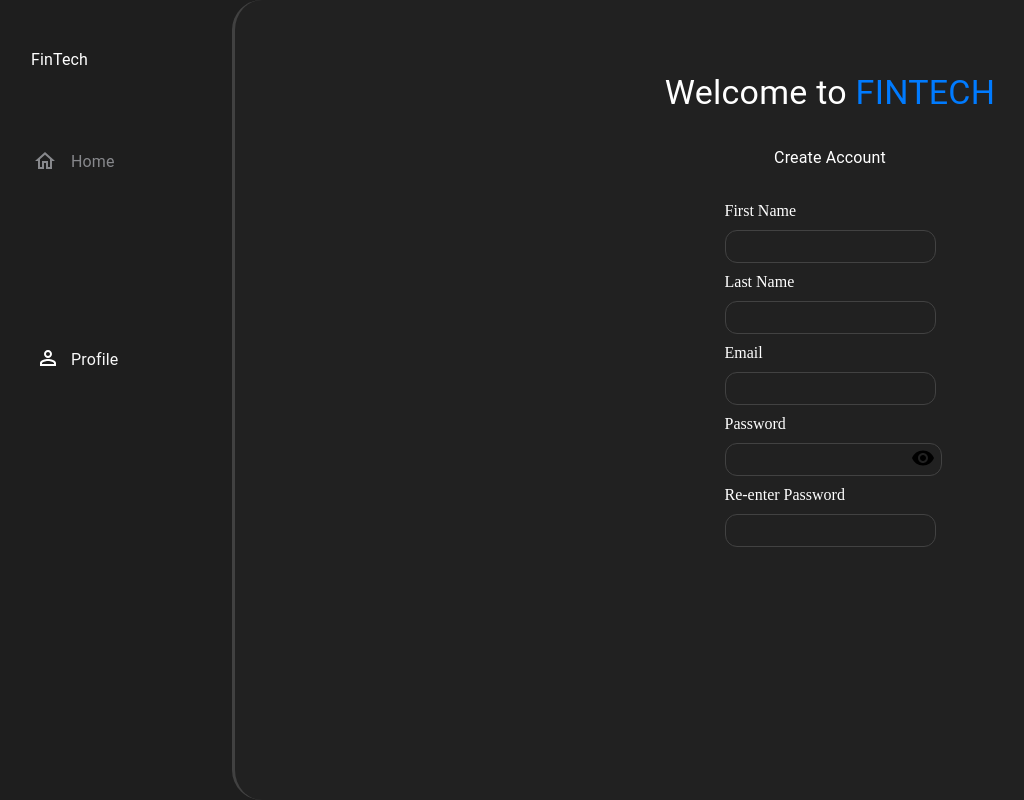
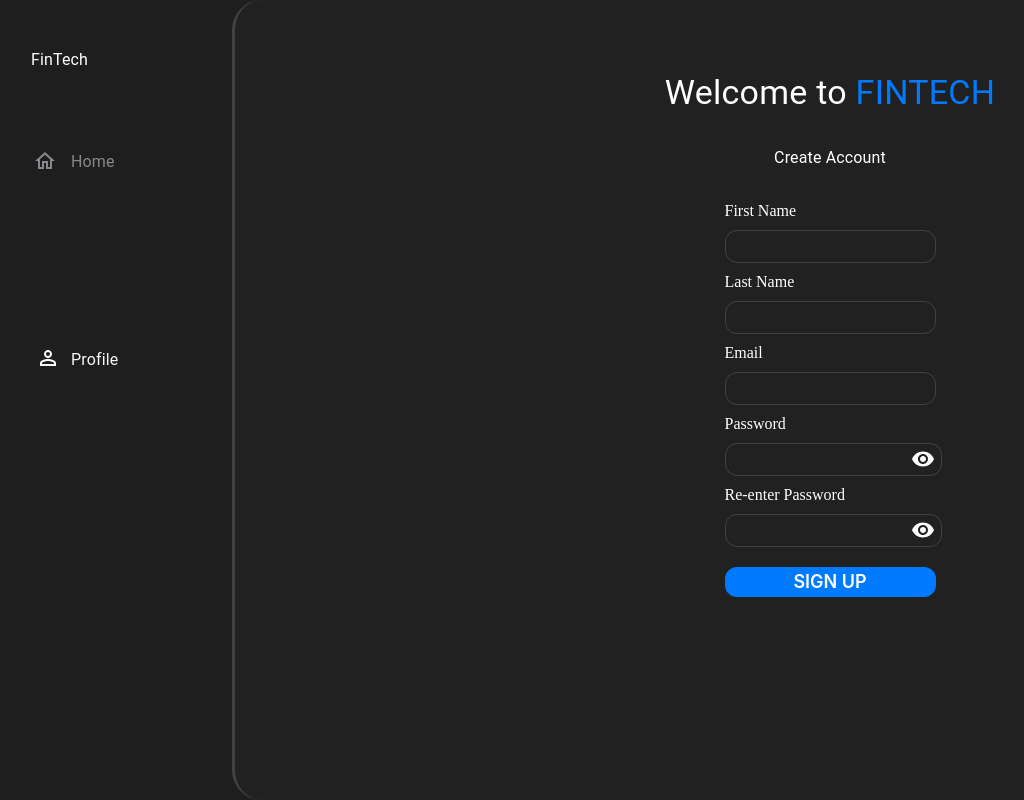
Before and after one commit to HarutyunTovmasyan19994/FinTech, a React (Create React App) app: page / in a window 1280 px wide. Shown: the top 800 px of the page, without its empty margins (9-1033 px from the left). Built offline with nearby package versions, Linux system fonts and the light colour scheme.

Commit message:
regiration sin up button

```diff
--- a/package.json
+++ b/package.json
@@ -14,6 +14,7 @@
     "@types/node": "^16.11.39",
     "@types/react": "^18.0.12",
     "@types/react-dom": "^18.0.5",
+    "axios": "^0.27.2",
     "react": "^18.1.0",
     "react-dom": "^18.1.0",
     "react-redux": "^8.0.2",
--- a/src/Registration/registration.css
+++ b/src/Registration/registration.css
@@ -8,11 +8,9 @@
 }
 .left{
     position: relative;
-    width: 49.9999%;
     height: 100%;
 }
 .right{
-    width: 49.9999%;
     position: absolute;
     left: 241px;
     top: 0;
@@ -148,4 +146,25 @@ background-color: transparent;
 border: none;
 cursor: pointer;
 margin-left: -2rem;
+margin-top: 3px;
 }
+.btn{
+    width: 100%;
+    padding: 6px 12px;
+    background-color: #007bff;
+    border: none;
+    margin-top: 10px;
+    border-radius: 12px;
+    font-family: "Inter";
+    font-style: normal;
+    font-weight: 600;
+    font-size: 18px;
+    line-height: 18px;
+    color: #ffffff;
+    text-transform: uppercase;
+    cursor: pointer;
+}
+.errorPassword{
+    margin-bottom: 10px;
+    color: red;
+}
--- a/src/Registration/registration.tsx
+++ b/src/Registration/registration.tsx
@@ -1,20 +1,75 @@
-import React,{FC,useState} from 'react'
-import {Box,Typography,TextField} from '@mui/material';
+import React,{FC,useState,useEffect,ChangeEvent} from 'react'
+import {Box,Typography} from '@mui/material';
 import HomeOutlinedIcon from '@mui/icons-material/HomeOutlined';
 import VisibilityIcon from '@mui/icons-material/Visibility';
 import VisibilityOffIcon from '@mui/icons-material/VisibilityOff';
 import PermIdentityOutlinedIcon from '@mui/icons-material/PermIdentityOutlined';
 import './registration.css'
+import { FeaturedVideo } from '@mui/icons-material';
+import axios from 'axios';
 
+interface iUser {
+    firstName:string,
+    lastName:string,
+    email:string,
+    password:string,
+    reEnterPassword:string
+}
+
+const initialState:iUser ={
+    firstName:'',
+    lastName:'',
+    email:'',
+    password:'',
+    reEnterPassword:''
+}
+const SIN_UP = "https://fin-tech5.herokuapp.com/register"
 const CreactAccount:FC = () =>{
-    const[focus,setFocus] = useState<boolean>(false)
-    const handleShowHide =():void => {
-        setFocus(prev=>!prev)
+    const[user,setUser] = useState<iUser>(initialState)
+    const[showHide,setShowHide] = useState<boolean>(false);
+    const[isError,setIsError] = useState<string>("")
+    const[showHideRe,setShowHideRe] = useState<boolean>(false);
+    const userForm = (event: ChangeEvent<HTMLInputElement>) => {
+        const { name, value } = event.target
+        setUser({ ...user, [name]: value })
+
     }
-    const handleType =() =>{
-        focus ? "text" : "password"
+    const suumbitHandle =(e:any) => {
+        e.preventDefault()
+         if(user.password != user.reEnterPassword){
+            setIsError("Password and re-Enter password does not match")
+        }
+        axios.post(SIN_UP, {
+          firstName:user.firstName,
+          lastName:user.lastName,
+           password:user.password,
+           passwordConfirm:user.reEnterPassword,
+          email: user.email
+       }).then(resp=> {
+        console.log(resp)
+      }).catch(error=> {
+        if (error.response) {
+          console.log("error.response ", error.response);
+        } else if (error.request) {
+          console.log("error.request ", error.request);
+        } else if (error.message) {
+          console.log("error.message ", error.message);
+        }
+      });
+           // fetch(SIN_UP,{
+             //   method:"POST",
+               // body: JSON.stringify({
+                 //   "firstName":user.firstName,
+                   // "lastName":user.lastName,
+                    //"password":user.password,
+                   // "passwordConfirm":user.reEnterPassword,
+                   // "email": user.email
+                //})
+
+            //})
+            setUser(initialState)
     }
-    console.log(focus)
+
     return(
         <Box className="box">
            <Box className="left">
@@ -44,33 +99,33 @@ const CreactAccount:FC = () =>{
             Create Account
             </Typography>
 
-            <Box component="form" className='forms'>
+            <Box className='forms'>
+                <form onSubmit={(e) => suumbitHandle(e)}>
                     <span className="form">
                     <label>First Name</label>
                     <p className='label'>
-                         <input type="text" className='input'/>
+                         <input type="text" className='input' onChange={userForm} name="firstName" value={user.firstName}/>
                     </p>
                     </span>
-
                     <span className="form">
                        <label > Last Name</label>
                        <p className="label">
-                        <input type="text" className='input'/>
+                        <input type="text" className='input' onChange={userForm} name="lastName" value={user.lastName}/>
                        </p>
                     </span>
                     <span className="form">
                         <label >Email</label>
                     <p className='label'>
-                         <input type="email" className='input'/>
+                         <input type="email" className='input' onChange={userForm} name="email" value={user.email}/>
                     </p>
                     </span>
                     <span className="form">
                         <label >Password</label>
                        <p className='label'>
-                         <input type={focus ? "text" : "password"} className='input'/>
-                         <button className="showIcon" onClick={()=>handleShowHide()}>
-                            <VisibilityIcon/>
-                         </button>
+                         <input type={showHide ? "text" : "password"} className='input' onChange={userForm} name="password" value={user.password}/>
+                         <span className="showIcon">
+                            {showHide ? < VisibilityOffIcon onClick={()=>setShowHide(prev => !prev)}/> : <VisibilityIcon onClick={()=>setShowHide(prev => !prev)}/>}
+                         </span>
 
                         </p>
 
@@ -78,10 +133,19 @@ const CreactAccount:FC = () =>{
                     <span className="form">
                        <label > Re-enter Password</label>
                        <p className='label'>
-                        <input type="password" className="input"/>
+                        <input type={showHideRe ? "text" : "password"} className="input" onChange={userForm} name="reEnterPassword" value={user.reEnterPassword}/>
+                        <span className="showIcon">
+                            {showHideRe ? < VisibilityOffIcon onClick={()=>setShowHideRe(prev => !prev)}/> : <VisibilityIcon onClick={()=>setShowHideRe(prev => !prev)}/>}
+                         </span>
                        </p>
-
+                            <span className="errorPassword">
+                                 {isError}
+                            </span>
                     </span>
+                    <button className="btn">
+                    Sign Up
+                    </button>
+                    </form>
             </Box>
 
             </Box>
--- /dev/null
+++ b/src/URL/url.tsx
@@ -0,0 +1 @@
+export const SIN_UP = "https://fin-tech5.herokuapp.com/register"
```
Also changed, not shown: src/interface.ts (added, +7 -0 lines), 1 other file (tests, documents, lock files or other folders).
